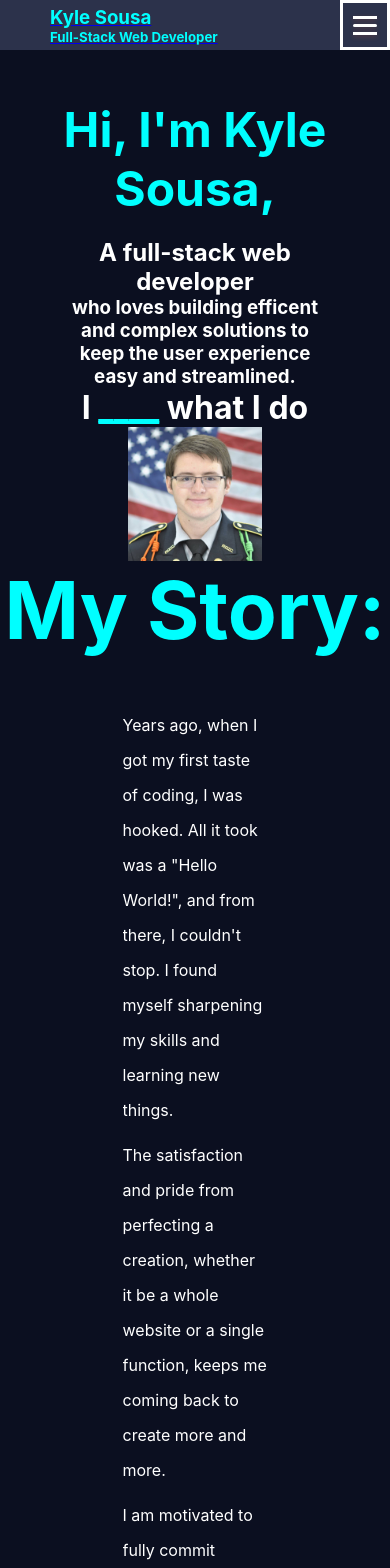
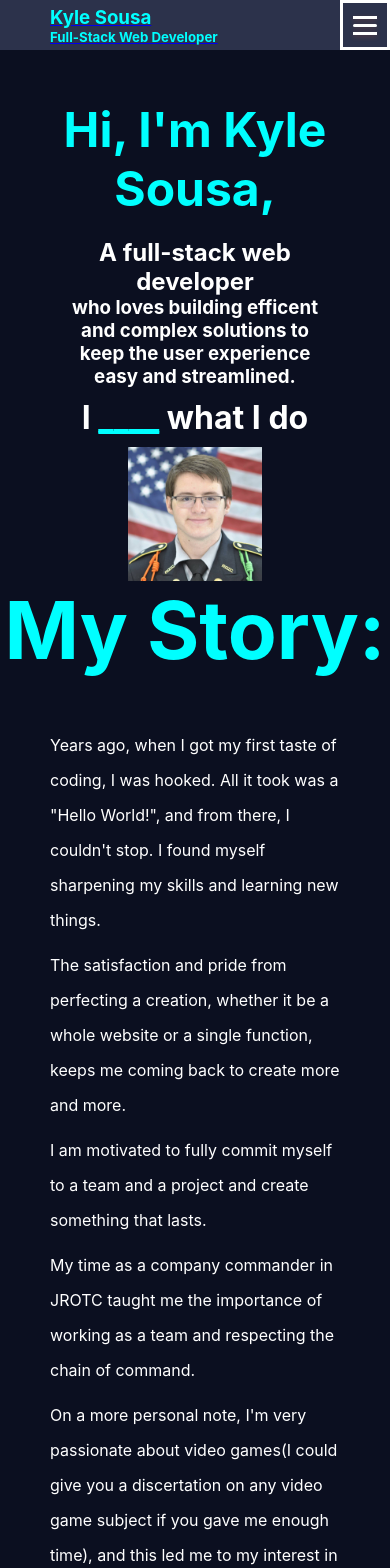
Before and after one commit to AWSMProdigy/updated-portfolio, a React (Create React App) app: page / in a window 390 px wide. Shown: the top 1568 px of the page. Built offline with nearby package versions, Linux system fonts and the light colour scheme.

Commit message:
Fixing mobile menu and project image scaling

```diff
--- a/src/App.css
+++ b/src/App.css
@@ -511,7 +511,7 @@ footer h1 svg{
 
   .nav-links-mobile.mob-false{
     transform: translateY(50px);
-    visibility: hidden;
+    height: 0;
     opacity: 0;
   }
 
@@ -536,6 +536,15 @@ footer h1 svg{
     flex-direction: column;
   }
 
+  .pageTextCenter{
+    max-width: 100%;
+  }
+
+  .decryptLine{
+    margin-top: 10px;
+    margin-bottom: 10px;
+  }
+
   .Intro{
     flex-direction: column;
   }
@@ -544,4 +553,8 @@ footer h1 svg{
     width: 80%;
     text-align: center;
   }
+
+  .project img{
+    max-width: 90%;
+  }
 }
--- a/src/components/Home.js
+++ b/src/components/Home.js
@@ -166,7 +166,7 @@ function Home() {
           <h1 className='nameTitle'>Hi, I'm Kyle Sousa,</h1>
           <h2>A full-stack web developer</h2>
           <h3>who loves building efficent and complex solutions to keep the user experience easy and streamlined.</h3>
-          <h1>I <span className='encryptWord' onClick={pageDecrypt} word-data={["love", "adore", "enjoy", "value"]}>____</span> what I do</h1>
+          <h1 className='decryptLine'>I <span className='encryptWord' onClick={pageDecrypt} word-data={["love", "adore", "enjoy", "value"]}>____</span> what I do</h1>
         </div>
         <img className="imgBox" src={require('../images/me.jpg')}></img>
       </div>
```
Also changed, not shown: 11 other files (tests, documents, lock files or other folders).
